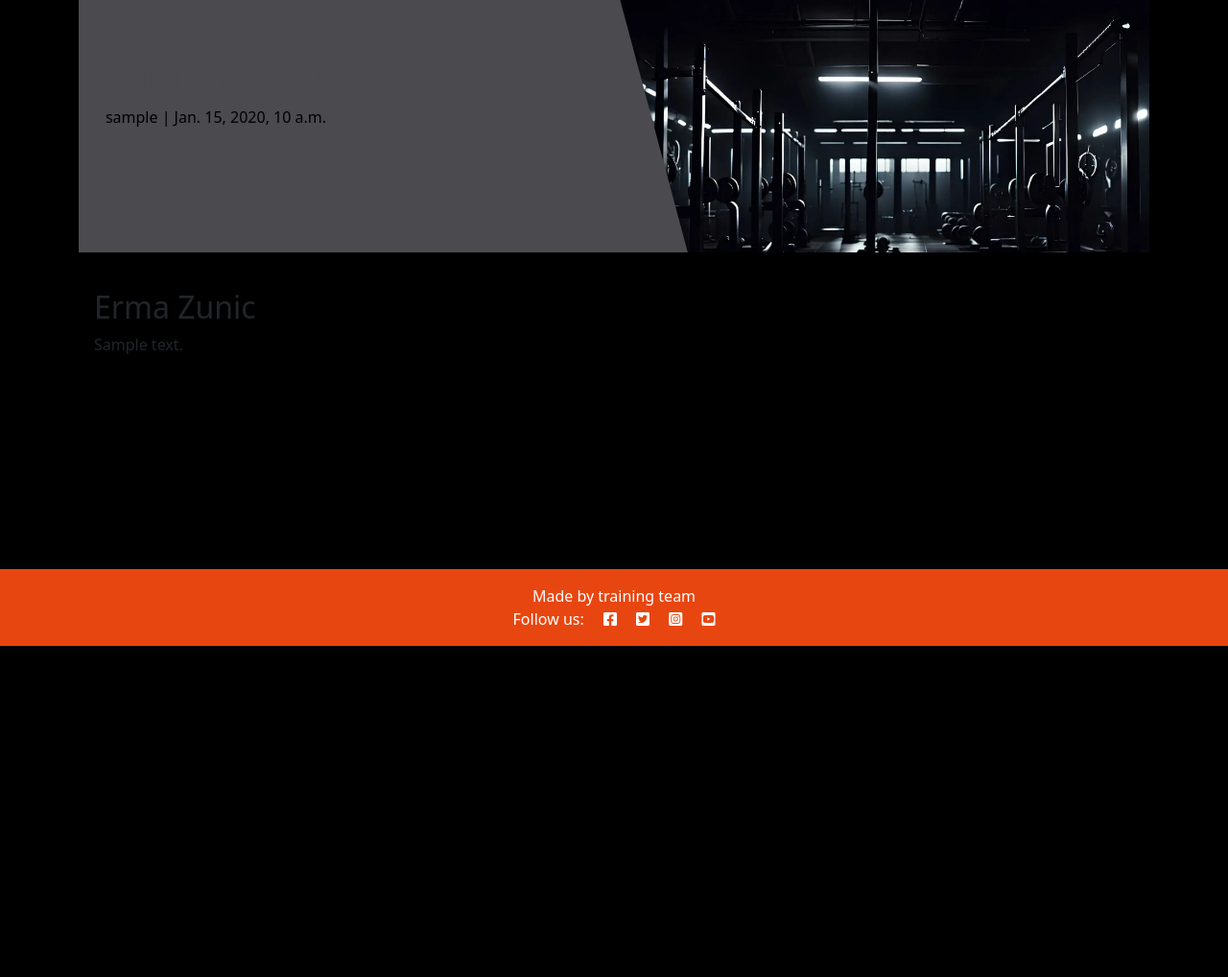
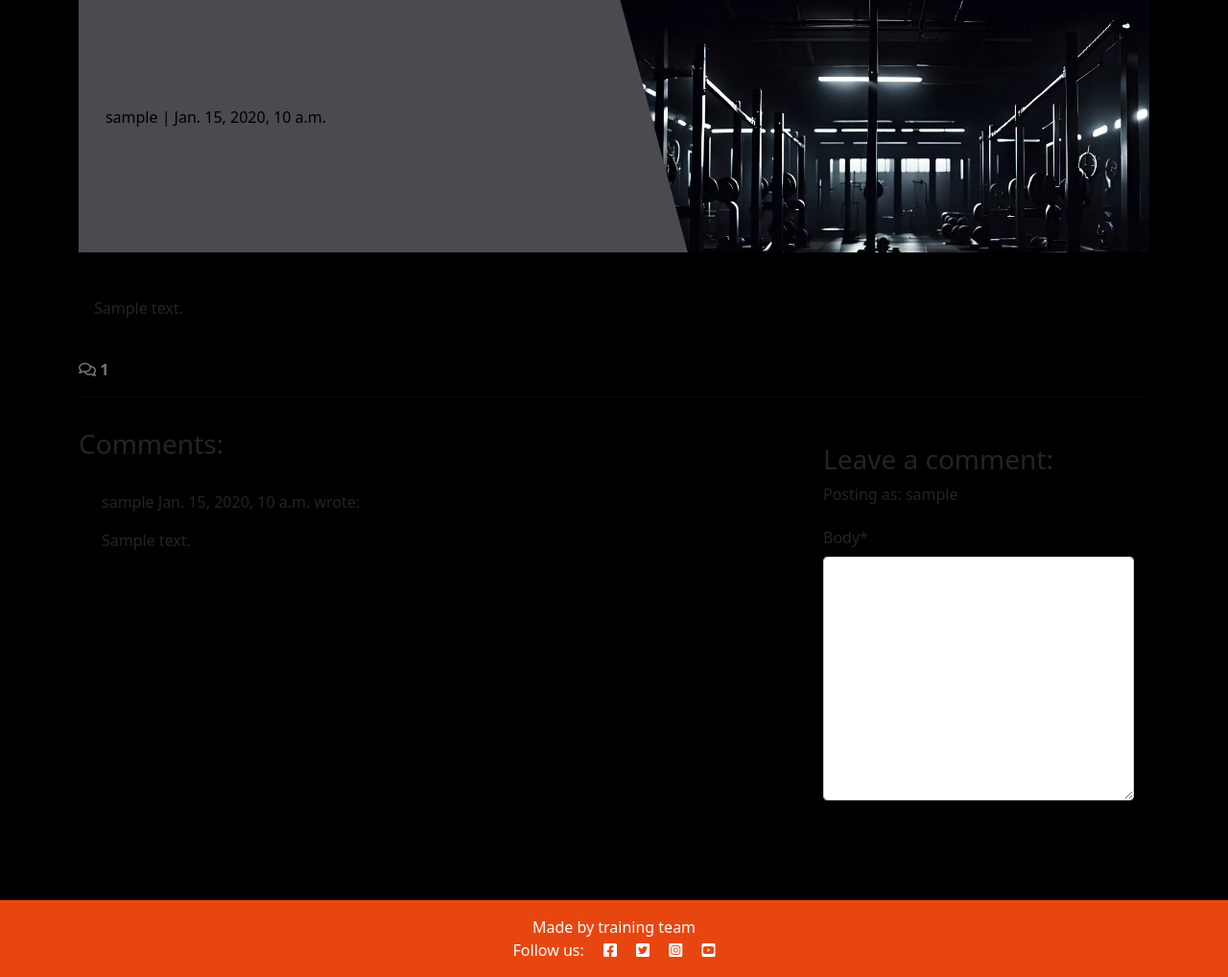
Before and after one commit to Ermaa8/train-together-blog, a Django app: a page that uses blog/templates/blog/post_detail.html in a window 1280 px wide. Shown: the part 127-1145 px from the top of the page at 96% size. Before the commit the page ends 800 px from the top, so only its background shows below. Run offline with Django 4.2, Linux system fonts and the light colour scheme; a user stored in the database is signed in; tables that the repository leaves empty hold one stand-in row (values such as "Sample post"); parts of the project's set-up code (start-up, migrations or seed data) failed here and were passed over; some libraries are stand-ins or nearby versions.

Commit message:
comments

```diff
--- /dev/null
+++ b/blog/forms.py
@@ -0,0 +1,8 @@
+from .models import Comment
+from django import forms
+
+
+class CommentForm(forms.ModelForm):
+    class Meta:
+        model = Comment
+        fields = ('body',)
--- a/blog/templates/blog/post_detail.html
+++ b/blog/templates/blog/post_detail.html
@@ -1,6 +1,7 @@
 {% extends 'base.html' %}
 {% block content %}
 {% load static %}
+{% load crispy_forms_tags %}
 
 <div class="masthead">
     <div class="container">
@@ -31,6 +32,67 @@
             </div>
         </div>
     </div>
+
+    <!-- Displaying count of comments -->
+  <div class="row">
+    <div class="col-12">
+      <strong class="text-secondary">
+        <i class="far fa-comments"></i> {{ comment_count }}
+      </strong>
+    </div>
+    <div class="col-12">
+      <hr>
+    </div>
+  </div>
+  <!-- Displaying Comments -->
+  <div class="row">
+    <div class="col-md-8 card mb-4  mt-3 ">
+      <h3>Comments:</h3>
+      <div class="card-body">
+        <!-- We want a for loop inside the empty control tags
+          to iterate through each comment in comments -->
+        {% for comment in comments %}
+        <div class="p-2 comments
+          {% if not comment.approved and comment.author == user %}
+          faded{% elif not comment.approved %} d-none{% endif %}">
+          <p class="font-weight-bold">
+            {{ comment.author }}
+            <span class="font-weight-normal">
+              {{ comment.created_on }}
+            </span> wrote:
+          </p>
+          <div id="comment{{ comment.id }}">
+            {{ comment.body | linebreaks }}
+          </div>
+          {% if not comment.approved and comment.author == user %}
+          <p class="approval">
+            This comment is awaiting approval
+          </p>
+          {% endif %}
+        </div>
+        <!-- Our for loop ends here -->
+        {% endfor %}
+      </div>
+    </div>
+    <!-- Creating New Comments -->
+    <div class="col-md-4 card mb-4 mt-3">
+        <div class="card-body">
+          {% if user.is_authenticated %}
+          <h3>Leave a comment:</h3>
+          <p>Posting as: {{ user.username }}</p>
+          <form id="commentForm" method="post"
+            style="margin-top: 1.3em;">
+            {{ comment_form | crispy }}
+            {% csrf_token %}
+            <button id="submitButton" type="submit"
+              class="btn btn-signup btn-lg">Submit</button>
+          </form>
+          {% else %}
+          <p>Log in to leave a comment</p>
+          {% endif %}
+        </div>
+      </div>
+  </div>
 </div>
 
 {% endblock content %}
--- a/blog/views.py
+++ b/blog/views.py
@@ -1,6 +1,7 @@
 from django.shortcuts import render, get_object_or_404
 from django.views import generic
 from .models import Post
+from .forms import CommentForm
 
 
 # Create your views here.
@@ -27,10 +28,18 @@
 
     queryset = Post.objects.filter(status=1)
     post = get_object_or_404(queryset, slug=slug)
+    comments = post.comments.all().order_by("-created_on")
+    comment_count = post.comments.filter(approved=True).count()
+    comment_form = CommentForm()
+
 
     return render(
         request,
         "blog/post_detail.html",
-        {"post": post,
-        "coder": "Erma Zunic"},
-        )
+        {
+            "post": post,
+            "comments": comments,
+            "comment_count": comment_count,
+            "comment_form": comment_form,
+        },
+    )
--- a/codestar/settings.py
+++ b/codestar/settings.py
@@ -49,6 +49,8 @@
     'allauth',
     'allauth.account',
     'allauth.socialaccount',
+    'crispy_forms',
+    'crispy_bootstrap5',
     'django_summernote',
     'blog',
     'about',
@@ -57,6 +59,9 @@
 SITE_ID = 1
 LOGIN_REDIRECT_URL = '/'
 LOGOUT_REDIRECT_URL = '/'
+
+CRISPY_ALLOWED_TEMPLATE_PACKS = "bootstrap5"
+CRISPY_TEMPLATE_PACK = "bootstrap5"
 
 MIDDLEWARE = [
     'django.middleware.security.SecurityMiddleware',
--- a/requirements.txt
+++ b/requirements.txt
@@ -1,7 +1,9 @@
 asgiref==3.8.1
+crispy-bootstrap5==0.7
 dj-database-url==0.5.0
 Django==4.2.13
 django-allauth==0.57.2
+django-crispy-forms==2.1
 django-summernote==0.8.20.0
 gunicorn==20.1.0
 oauthlib==3.2.2
```
